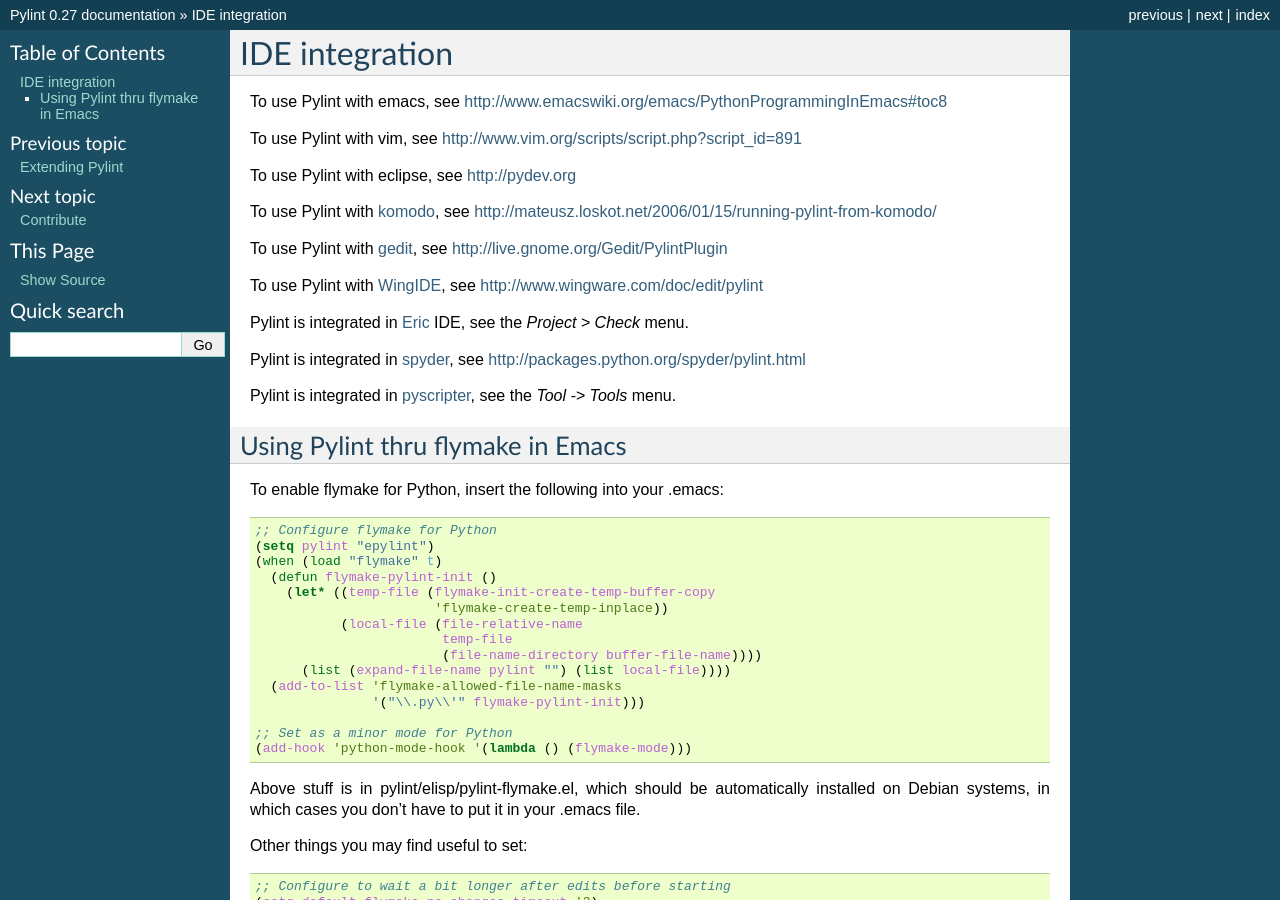
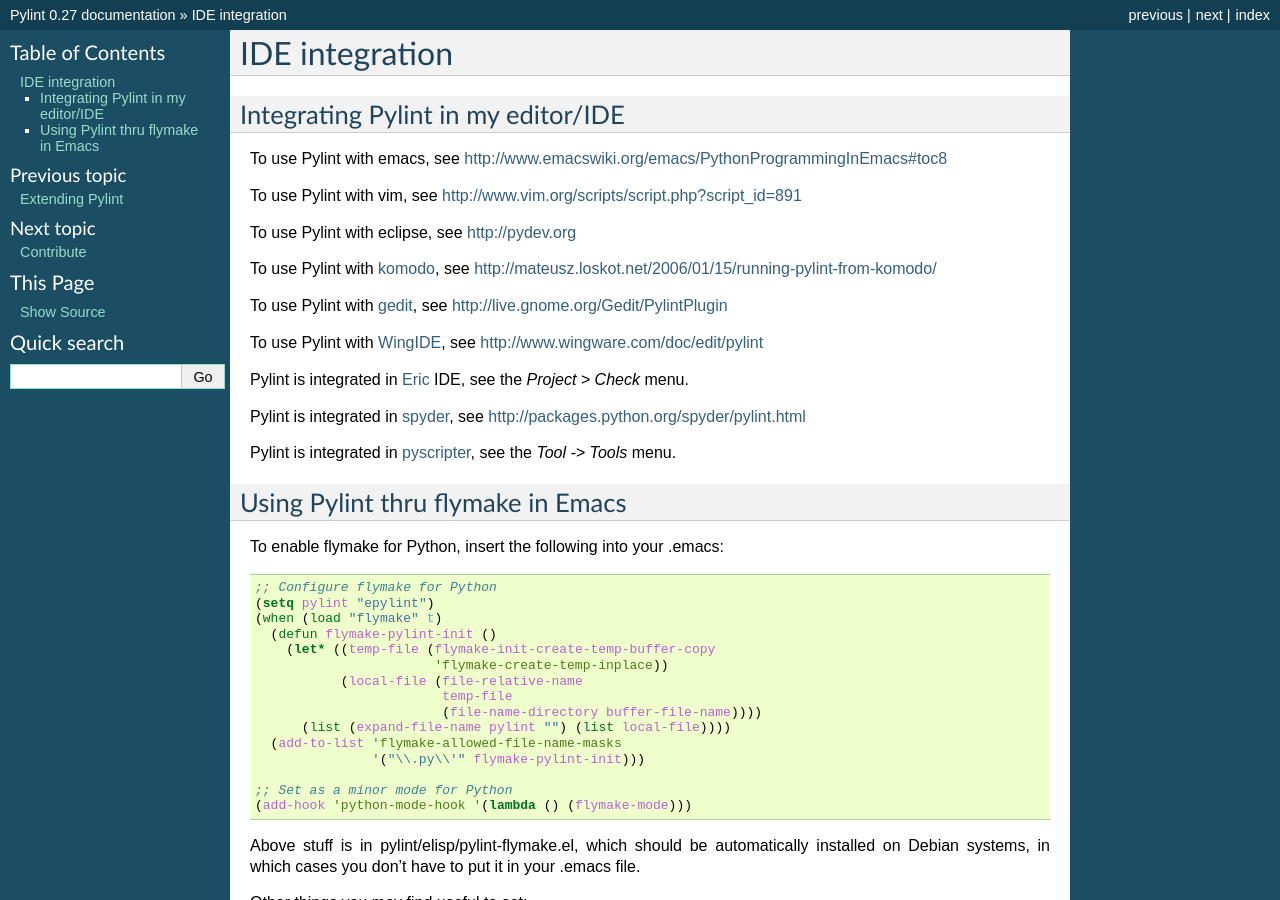
Before and after one commit to gurneyalex/pylint, a Sphinx documentation site: the page built from doc/ide-integration.rst, in a window 1280 px wide and 900 px high. Built offline with Sphinx 7.4.7, drawn with Linux system fonts in a browser that asks for light colours; pages that are not in the unit, such as notebooks, are missing from menus.

Commit message:
[doc] add missing title, fixing toc

```diff
--- a/doc/ide-integration.rst
+++ b/doc/ide-integration.rst
@@ -1,7 +1,9 @@
-
 =================
  IDE integration
 =================
+
+Integrating Pylint in my editor/IDE
+===================================
 
 To use Pylint with emacs, see http://www.emacswiki.org/emacs/PythonProgrammingInEmacs#toc8
 
```
